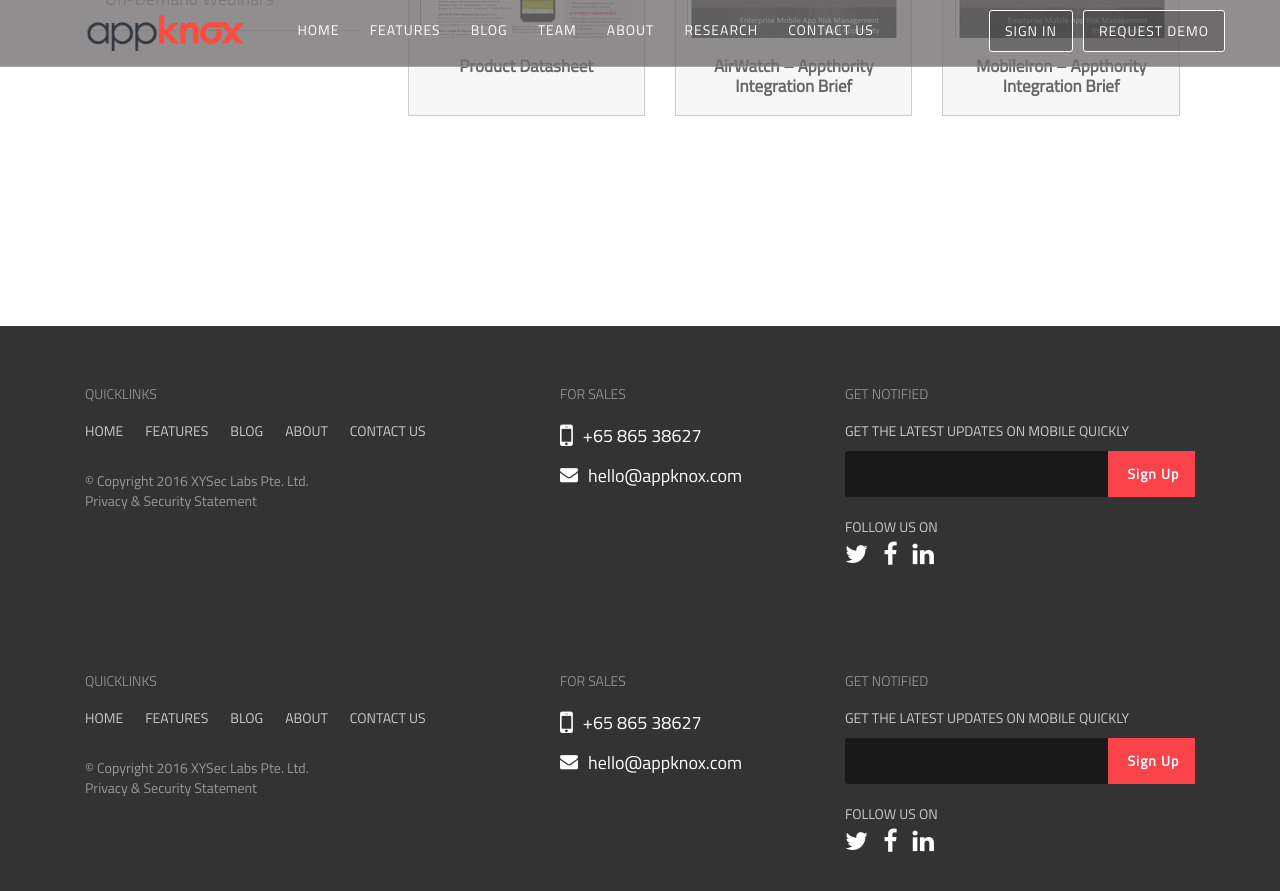
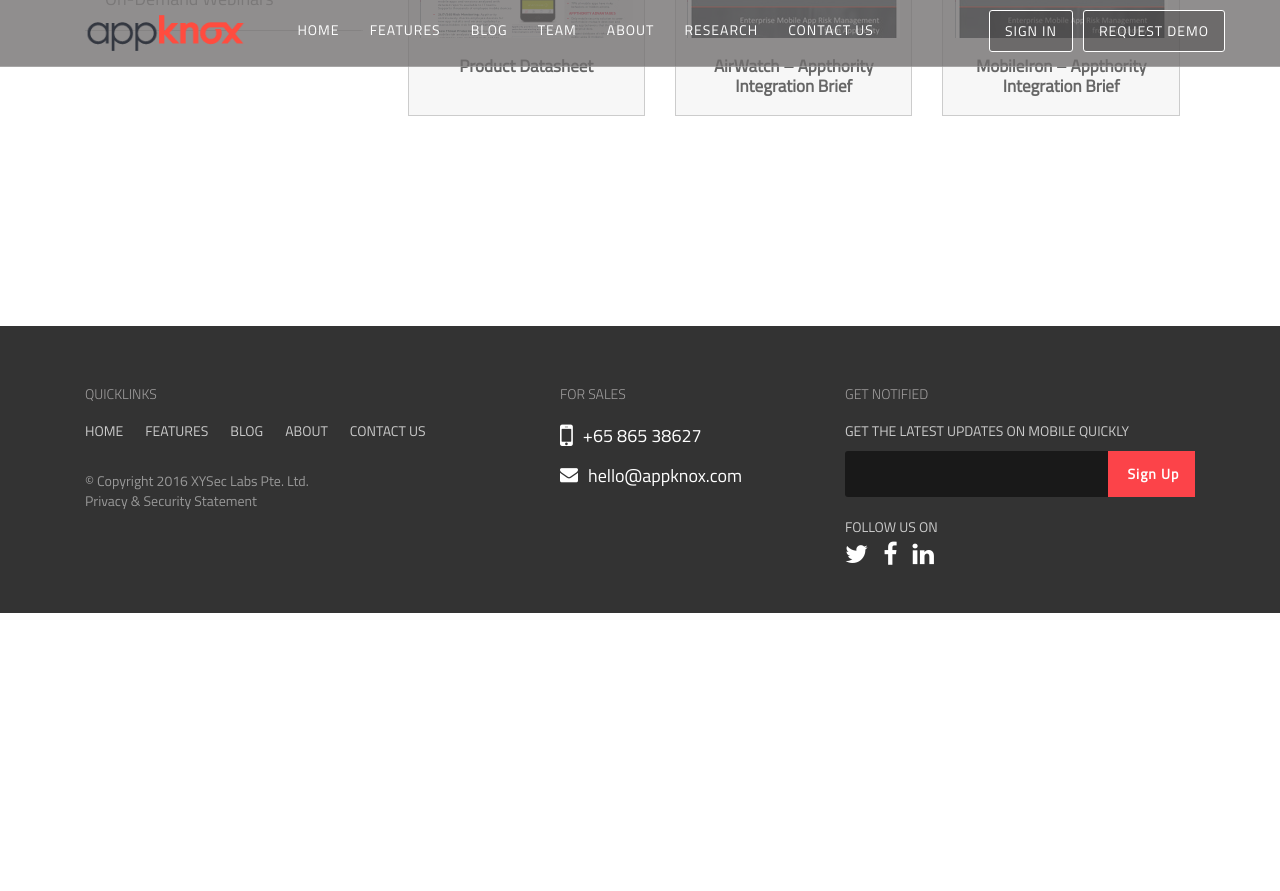
Before and after one commit to appknox/appknox-oldwebsite, a Jekyll site: the page built from research.html, in a window 1280 px wide and 900 px high, scrolled down 603 px. Shown: the top 891 px of the window. Built offline with Jekyll 4.4.1, drawn with Linux system fonts in a browser that asks for light colours; nearby versions of some CDN libraries; after the commit the page ends 1216 px from its top, so only the background shows below that.

Commit message:
Removed duplicate footer

```diff
--- a/research.html
+++ b/research.html
@@ -511,56 +511,3 @@
 
         </div>
     </section>-->
-
-
-       <footer>
-    <!-- Contact Section -->
-    <section id="contact">
-        <div class="container">
-        	<div class="col-md-5 col-sm-4 col-xs-12 quicklinks">
-            	<h2>quicklinks</h2>
-                <ul>
-                	<li><a href="index.html">Home</a></li>
-                    <li><a href="features.html">Features</a></li>
-                    <li><a href="blog.html">Blog</a></li>
-                    <li><a href="about.html">about </a></li>
-                    <li><a href="contact.html">Contact Us</a></li>
-               	</ul>
-                <div class="clearfix"></div>
-
-                <p>© Copyright  2016 XYSec Labs Pte. Ltd. <br>
-Privacy & Security Statement
-</p>
-            </div>
-
-
-            <div class="col-md-3 col-sm-4 col-xs-12 sales">
-            	<h2>for sales</h2>
-                <p><i class="fa fa-mobile"></i><span class="phon"> +65 865 38627</span></p>
-                <div class="clearfix"></div>
-                <p><i class="fa fa-envelope"></i><span> hello@appknox.com</span></p>
-            </div>
-
-            <div class="col-md-4  col-sm-4 col-xs-12 Get">
-            	<h2>Get Notified</h2>
-
-                <p>Get the latest updates on mobile quickly</p>
-
-             <form action="#" method="post" name="sign up for beta form">
-                  <div class="input">
-                        <input type="text" class="button" id="email" name="email" placeholder="">
-                        <input type="submit" class="button" id="submit" value="Sign Up">
-                  </div>
-            </form>
-
-                <p class="follow">follow us on</p>
-
-                <ul>
-                <li><a href="#"><i class="fa fa-twitter"></i></a></li>
-                <li><a href="#"><i class="fa fa-facebook"></i></a></li>
-                <li><a href="#"><i class="fa fa-linkedin"></i></a></li>
-                </ul>
-            </div>
-
-        </div>
-    </section>
```
